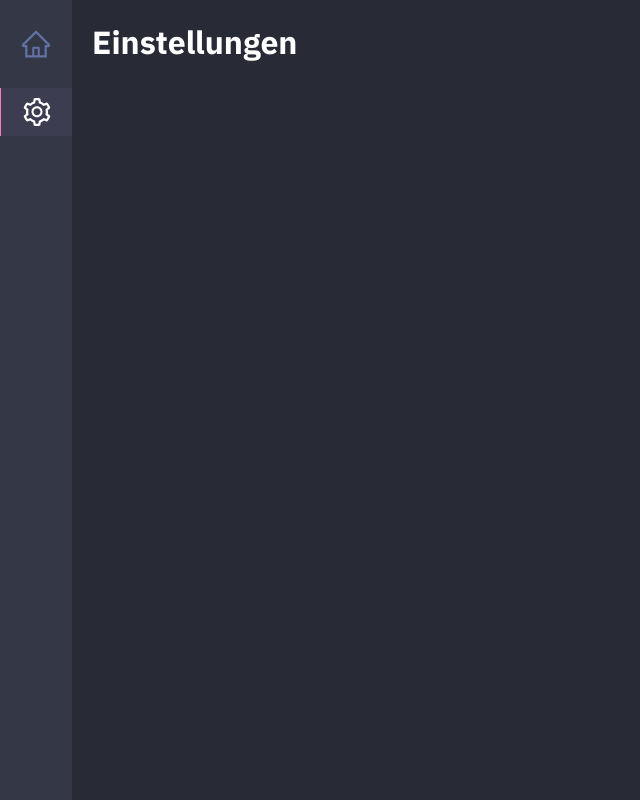
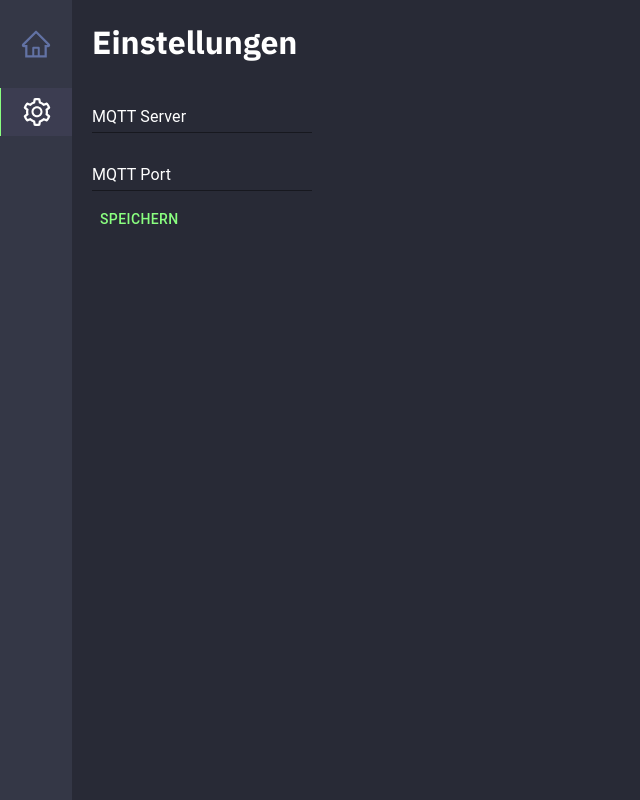
Before and after one commit to PickIT-SoSe22/Dashboard-frontend, a Next.js app: page /settings in a window 1280 px wide. Shown: the whole page, without its empty margins (0-640 px from the left). Built offline with nearby package versions, Linux system fonts and the light colour scheme.

Commit message:
Device settings

```diff
--- a/components/DeviceSettings.js
+++ b/components/DeviceSettings.js
@@ -8,7 +8,9 @@ export default function DeviceSettings({ setshowSettings }) {
 
                 <div className="box">
                     LED-Ring Einstellungen
-                    <TextField label="MQTT Topic" variant="standard" />
+                    <TextField label="MQTT Topic" variant="standard" InputLabelProps={{
+                        style: { color: '#fff' },
+                    }} />
                     <div className="icon">
                         <AiOutlineCloseCircle onClick={() => setshowSettings(false)} />
                     </div>
--- a/components/Layout.js
+++ b/components/Layout.js
@@ -6,12 +6,18 @@ const theme = createTheme({
     palette: {
         primary: {
             // Purple and green play nicely together.
-            main: '#9580ff',
+            main: '#8aff80',
         },
         secondary: {
             // This is green.A700 as hex.
             main: '#11cb5f',
         },
+        text: {
+            primary: "#FFFFFF"
+        },
+        multilineColor: {
+            color: '#FFFFFF'
+        }
     },
 });
 
--- a/components/Sidebar/Icon.js
+++ b/components/Sidebar/Icon.js
@@ -34,7 +34,7 @@ export default function Icon({ icon, href, tooltip }) {
                     display: flex;
                     align-items: center;
                     justify-content: center;
-                    border-left: 1px solid #ff79c6;
+                    border-left: 1px solid #8aff80;
                     cursor: pointer;
                 }
 
--- a/package.json
+++ b/package.json
@@ -13,6 +13,7 @@
     "@emotion/styled": "^11.8.1",
     "@mui/icons-material": "^5.6.2",
     "@mui/material": "^5.6.3",
+    "mqtt": "^4.3.7",
     "next": "12.1.5",
     "react": "18.0.0",
     "react-dom": "18.0.0",
--- a/pages/settings.js
+++ b/pages/settings.js
@@ -1,9 +1,32 @@
+import { Button, TextField } from '@mui/material'
 import React from 'react'
 
 export default function settings() {
     return (
         <div>
             <h1>Einstellungen</h1>
+            <div className="settings">
+                <div>
+                    <TextField label="MQTT Server" variant="standard" InputLabelProps={{
+                        style: { color: '#fff' },
+                    }} />
+                </div>
+                <div>
+                    <TextField label="MQTT Port" variant="standard" InputLabelProps={{
+                        style: { color: '#fff' },
+                    }} />
+                </div>
+                <div>
+                    <Button>Speichern</Button>
+                </div>
+            </div>
+            <style jsx>{`
+                .settings {
+                    display: flex;
+                    gap: 10px;
+                    flex-direction: column;
+                }
+                `}</style>
         </div>
     )
 }
```
Also changed, not shown: pages/index.js (+19 -1 lines), 1 other file (tests, documents, lock files or other folders).
